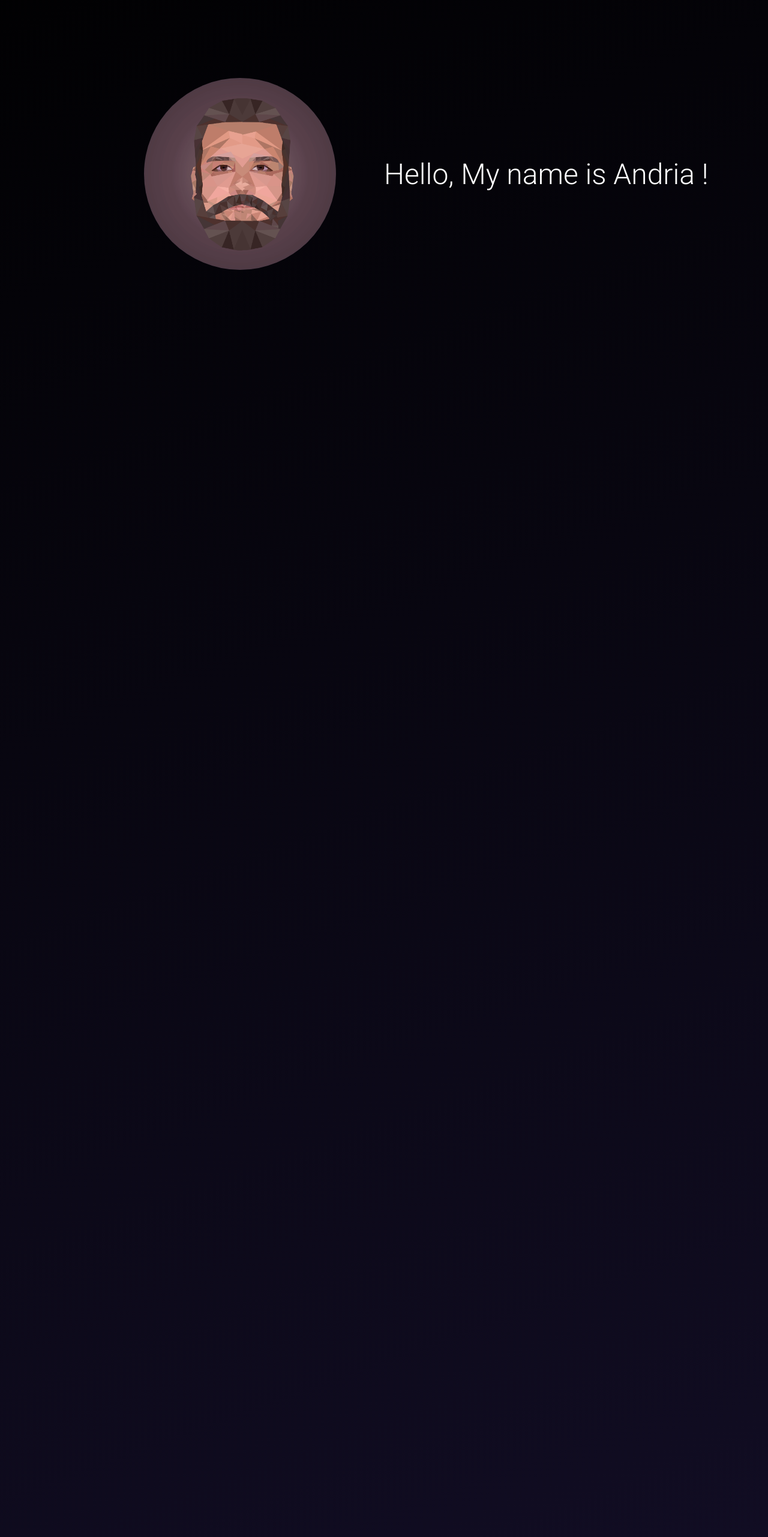
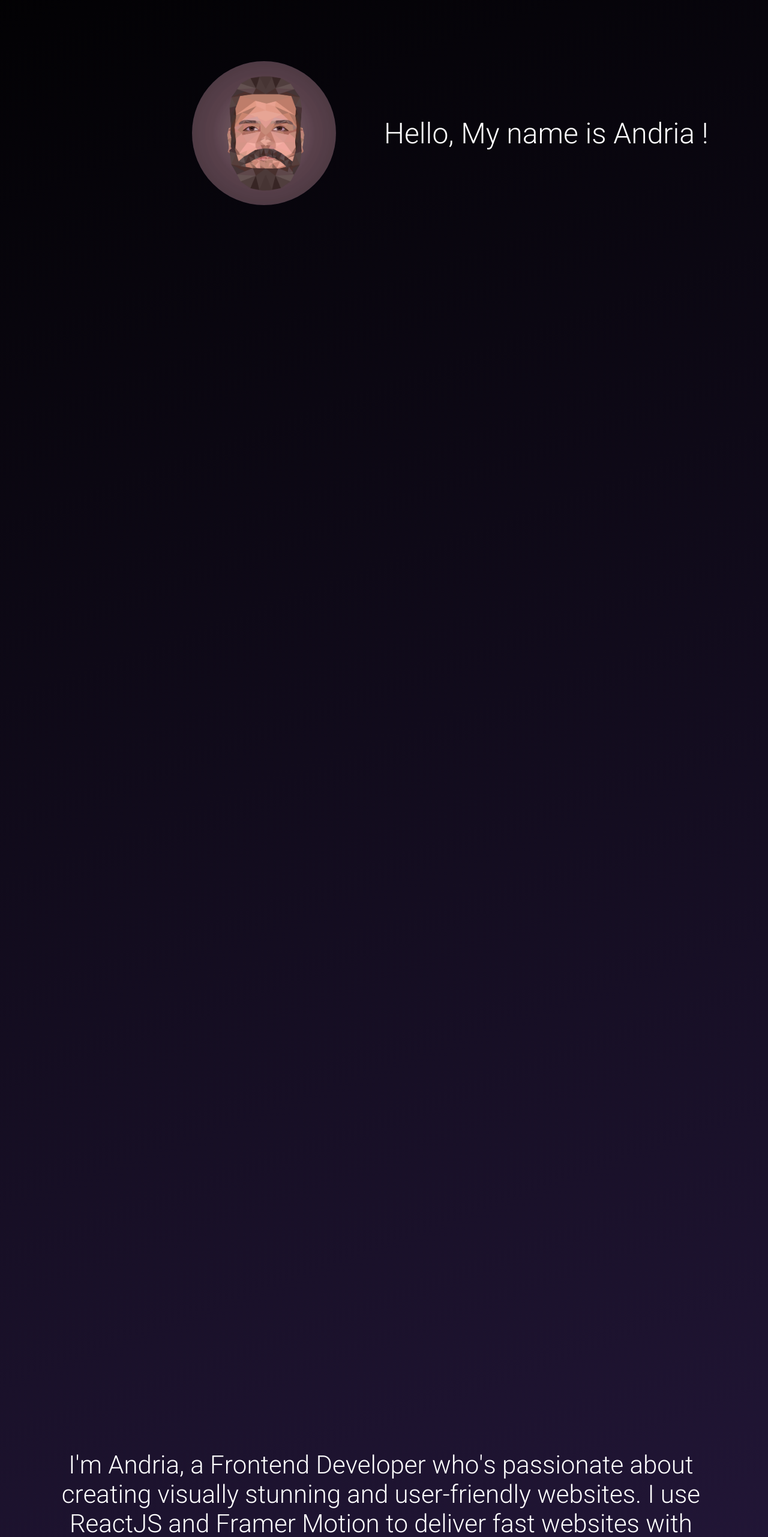
Before and after one commit to AndriaSalah/MyPortfolio, a React (Create React App) app: page / in a window 1280 px wide. Shown: the part 234-2797 px from the top of the page at 60% size. Built offline with nearby package versions, Linux system fonts and the light colour scheme.

Commit message:
Reverted back to dynamic view units
used vw and vh instead of static widths and heights since it lead to some miss alignments on some devices

```diff
--- a/src/App.css
+++ b/src/App.css
@@ -13,7 +13,7 @@
 
 .App{
   background: rgb(0,0,0);
-  background: linear-gradient(160deg, rgba(0,0,0,1) 0%, rgb(24, 18, 49) 50%, rgba(8,4,38,1) 100%);
+  background: linear-gradient(160deg, rgba(0,0,0,1) 0%, rgb(40, 26, 65) 50%, rgba(8,4,38,1) 100%);
   top: 0;
   left: 0;
   width: 100%;
@@ -45,7 +45,7 @@ html {
 }
 
 *::-webkit-scrollbar-thumb {
-  background: linear-gradient(160deg, rgb(59, 59, 59) 0%, rgb(50, 36, 105) 50%);;
+  background: linear-gradient(160deg, rgb(87, 87, 87) 0%, rgb(61, 44, 128) 50%);;
   border-radius: 10px;
 
 }
--- a/src/Components/Contact/Contact.css
+++ b/src/Components/Contact/Contact.css
@@ -3,7 +3,7 @@
     font-size: 48px;
     width: 100%;
     text-align: center;
-    height: 58.5rem;
+    height: 100vh;
     display: flex;
     justify-content: space-evenly;
     align-items: center;
@@ -34,7 +34,7 @@
 }
 
 .ContactWrapper .Links {
-    width: 50%;
+    width: 40%;
     color: rgba(255, 255, 255, 0.8);
     display: grid;
     place-items: center;
@@ -46,9 +46,7 @@
 }
 
 .div1 {
-    height: 64px;
     grid-area: 1 / 2 / 2 / 3;
-    border-radius: 10px;
 }
 
 
--- a/src/Components/Contact/Contact.js
+++ b/src/Components/Contact/Contact.js
@@ -89,7 +89,7 @@ const Contact = forwardRef ((props, MainContainer) => {
     }
     const testAnimation={
         initial:{
-            x:"50%",
+            x:"45%",
         },
         animate:{
            x:0,
@@ -104,7 +104,6 @@ const Contact = forwardRef ((props, MainContainer) => {
     const inView = useInView(MainContainer, {amount: 0.7, once: true})
     return (
         <div ref={MainContainer} className={"Contact"}>
-            {/*<h1><AnimatedText text={"Contact"}/></h1>*/}
             <div className={"ContactWrapper"}>
                 <motion.div className={"text"} initial={testAnimation.initial} animate={inView? testAnimation.animate: testAnimation.initial} >
                     <div>
--- a/src/Components/Intro/Intro.css
+++ b/src/Components/Intro/Intro.css
@@ -1,6 +1,6 @@
 .IntroContainer{
     width: 100%;
-    height: 78.4rem;
+    height: 58.4rem;
     font-size: 42px;
     color:white;
     text-align: center;
@@ -14,7 +14,7 @@
     flex-direction: column;
 }
 .Intro .TextContainer{
-    padding: 0 2rem;
+    padding: 0 4rem;
 }
 .IntroContainer img{
     margin-top: 3rem;
--- a/src/Components/Intro/Intro.js
+++ b/src/Components/Intro/Intro.js
@@ -25,7 +25,6 @@ const Intro = () => {
         },
         animate: {
             x: "-70rem",
-            // y:[100,0,100,0,100,0,100,0,100,0,100,0,100],
             rotate: -360,
             transition: {
                 ease: "circInOut",
@@ -39,9 +38,7 @@ const Intro = () => {
         }
     }
 
-    function printscroll() {
-        console.log(scrollYProgress.current)
-    }
+
 
     return (
         <div ref={MainContainerRef} className={"IntroContainer"}>
--- a/src/Components/Projects/Project/Project.css
+++ b/src/Components/Projects/Project/Project.css
@@ -1,7 +1,7 @@
 .Project{
     width: fit-content;
-    background-color: black;
-    height: 17rem;
+    background-color: transparent;
+    height: fit-content;
     display: flex ;
     flex-direction: column;
     align-items: center;
@@ -12,7 +12,8 @@
 
 }
 .Project .wallpaper img{
-    width: 40rem;
+    width: 40vw;
+    height: 100%;
     /*height: 23rem;*/
     border-radius: 25px ;
     object-fit: cover;
@@ -20,11 +21,11 @@
 }
 .Project .icon{
     border-radius: 10px;
-    width: 5rem;
-    height: 4rem;
+    width: 4vw;
+    height: 3vw;
     position: absolute;
     background: black;
-    bottom: -45%;
+    bottom: -1vh;
     display: flex;
     justify-content: center;
     align-items: center;
@@ -32,8 +33,10 @@
     box-sizing: border-box;
 }
 .Project .icon img{
+    aspect-ratio: 1/1;
     object-fit: fill;
     border-radius: 10px;
+    width: 3vw;
 
 }
 /*.Project:hover .wallpaper img{*/
--- a/src/Components/Projects/Project/Project.js
+++ b/src/Components/Projects/Project/Project.js
@@ -6,16 +6,16 @@ import {motion} from "framer-motion";
 const Project = ({wallpaper,icon}) => {
     const wallpaperAnimation = {
         initial:{
-            width: "40rem"
+            width: "32vw"
         },
         hover:{
-            width:"50rem",
+            width:"36vw",
             filter:"brightness(1)"
         }
     }
     const iconAnimation = {
         hover:{
-            y:"220%"
+            y:"6vh"
         }
     }
     return (
--- a/src/Components/Projects/Projects.css
+++ b/src/Components/Projects/Projects.css
@@ -1,7 +1,6 @@
 .Projects-container{
-    margin-top: 20rem ;
+    margin-top: 3rem ;
     font-size: 48px;
-
     text-align: center;
     color: white;
     height: 300vh;
--- a/src/Components/Skills/Skills.css
+++ b/src/Components/Skills/Skills.css
@@ -1,6 +1,6 @@
 .Skills{
     width: 100%;
-    height: 54.5rem;
+    height: 100vh;
     padding: 5rem 2rem;
     text-align: center;
     color: white;
--- a/src/Components/Welcome/Welcome.css
+++ b/src/Components/Welcome/Welcome.css
@@ -2,7 +2,7 @@
 .Section1{
     display: flex;
     /*height: 12.5%;*/
-    height: 58.5rem;
+    height: 100vh;
     width: 100%;
 
 
@@ -16,7 +16,7 @@
 
 .Section1 .ImageContainer img{
     aspect-ratio: 1/1;
-    width:20rem;
+    height: 30vh;
     object-fit: cover;
     border-radius:50% ;
     margin-right: 5rem ;
@@ -35,7 +35,7 @@
 .Section2{
     display: flex;
     /*height: 12.5%;*/
-    height: 58.5rem;
+    height: 100vh;
     width: 100%;
     justify-content: center;
 
@@ -56,7 +56,7 @@
 .Section3{
     display: flex;
     /*height: 12.5%;*/
-    height: 58.5rem;
+    height: 100vh;
     width: 100%;
 
 }
--- a/src/Components/Welcome/Welcome.js
+++ b/src/Components/Welcome/Welcome.js
@@ -40,17 +40,17 @@ const Welcome = () => {
             }
         }
     }
-    const moveImgY = useTransform(scrollYProgress,[0,0.38,0.75],[0,1200,1900])
-    const moveImgX = useTransform(scrollYProgress,[0,0.3],[0,250])
+    const moveImgY = useTransform(scrollYProgress,[0,0.38,0.75],["0","129vh","200vh"])
+    const moveImgX = useTransform(scrollYProgress,[0,0.3],["0","85%"])
     const opacityTxt_sec1 = useTransform(scrollYProgress,[0,0.18],[1,0])
     const opacityImg_sec1 = useTransform(scrollYProgress,[0.7,0.87],[1,0])
 
-    const opacityTxt_sec2 = useTransform(scrollYProgress, [0.33,0.4,0.55], [0,1,0])
+    const opacityTxt_sec2 = useTransform(scrollYProgress, [0.34,0.4,0.55], [0,1,0])
     const opacityTxt_sec3 = useTransform(scrollYProgress, [0.53,0.58,0.65,0.87], [0,1,1,0])
 
-    function printscroll(){
-        console.log(scrollYProgress.current)
-    }
+    // function printscroll(){
+    //     console.log(scrollYProgress.current)
+    // }
     return (
         <div ref={MainContainerRef} className={"Welcome"}>
             {/*<button onClick={printscroll} style={{position:"sticky" , top:"50%"}}>print scroll pos</button>*/}
```
